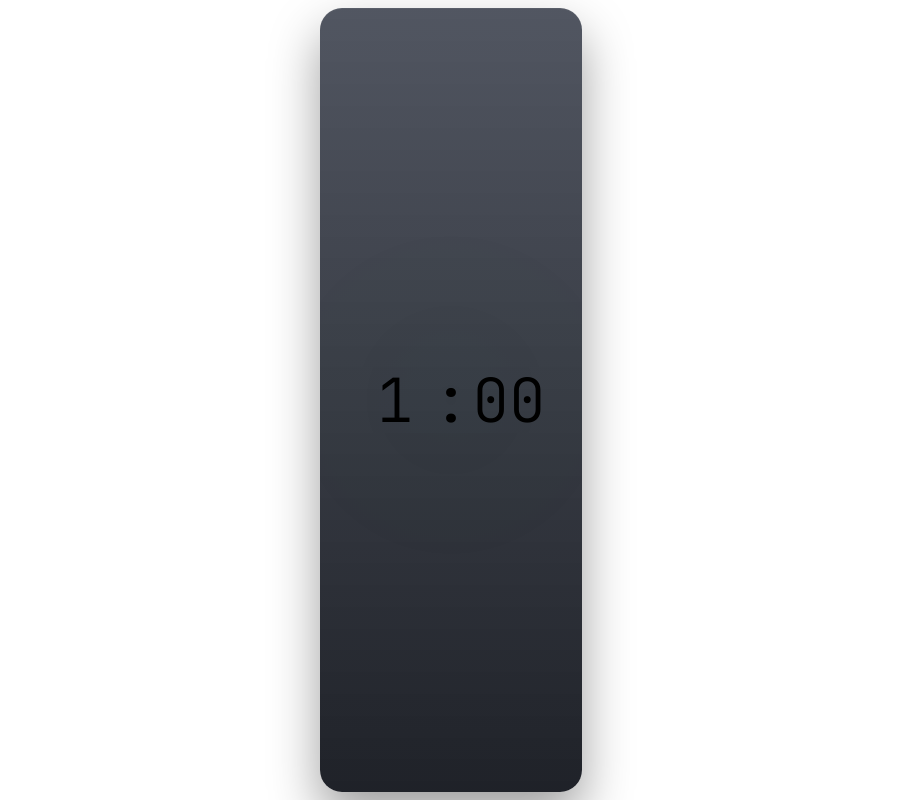
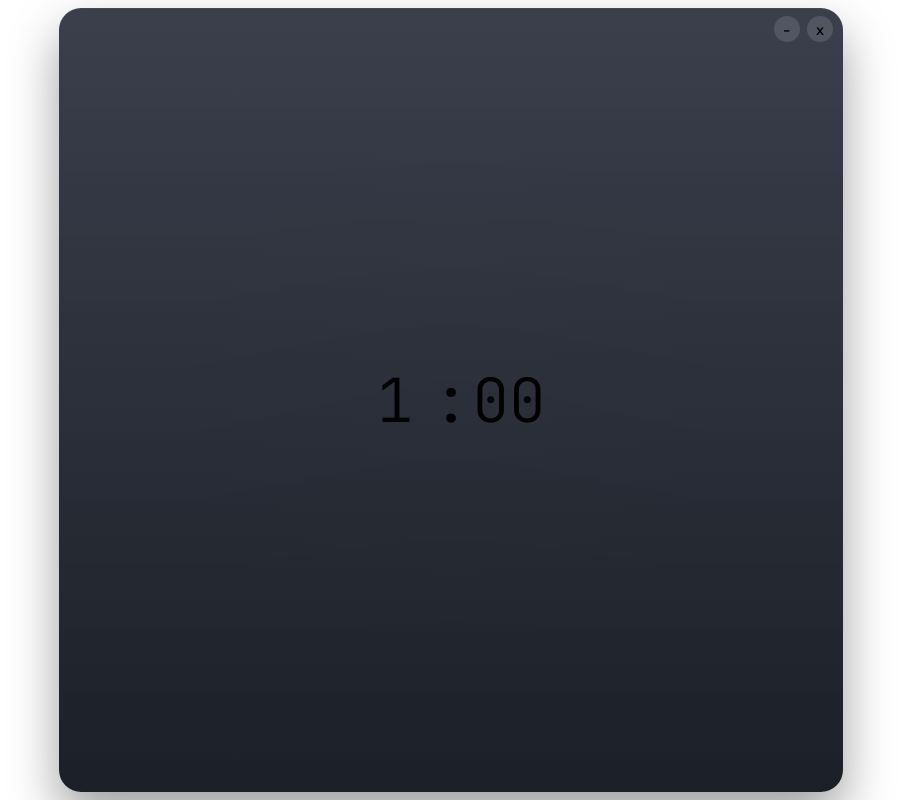
Before and after one commit to wesleyzjones1/CountdownTimer, a React (Vite) app: page / in a window 1280 px wide. Shown: the whole page, without its empty margins (189-1090 px from the left). Built offline with nearby package versions, Linux system fonts and the light colour scheme.

Commit message:
fix: enforce square widget layout

```diff
--- a/src/App.css
+++ b/src/App.css
@@ -38,30 +38,77 @@ body {
   width: 100%;
   height: 100%;
   padding: 8px;
-  -webkit-app-region: drag;
+  display: flex;
+  align-items: center;
+  justify-content: center;
 }
 
 .widget-shell {
+  position: relative;
   width: 100%;
   height: 100%;
-  display: flex;
-  align-items: center;
-  justify-content: center;
+  aspect-ratio: 1 / 1;
   border: 1px solid var(--border-color);
   border-radius: 22px;
   background:
-    linear-gradient(180deg, rgba(38, 44, 58, 0.8), rgba(17, 20, 27, 0.94)),
-    radial-gradient(circle at center, rgba(40, 200, 64, 0.08), transparent 48%);
+    linear-gradient(180deg, rgba(42, 47, 61, 0.92), rgba(20, 24, 32, 0.97)),
+    radial-gradient(circle at center, rgba(40, 200, 64, 0.06), transparent 48%);
   box-shadow:
     0 24px 50px rgba(0, 0, 0, 0.38),
     inset 0 1px 0 rgba(255, 255, 255, 0.05);
   backdrop-filter: blur(18px);
 }
 
+.widget-header {
+  position: absolute;
+  inset: 8px 10px auto 10px;
+  display: flex;
+  align-items: center;
+  justify-content: space-between;
+  -webkit-app-region: drag;
+  z-index: 1;
+}
+
+.widget-spacer {
+  width: 52px;
+  height: 1px;
+}
+
+.widget-actions {
+  display: flex;
+  align-items: center;
+  gap: 0.45rem;
+  -webkit-app-region: no-drag;
+}
+
+.window-button {
+  width: 26px;
+  height: 26px;
+  border: 0;
+  border-radius: 50%;
+  background: rgba(255, 255, 255, 0.12);
+  color: var(--text-primary);
+  font: inherit;
+  line-height: 1;
+  cursor: pointer;
+  transition: background 0.2s ease, transform 0.2s ease;
+}
+
+.window-button:hover {
+  background: rgba(255, 255, 255, 0.2);
+  transform: translateY(-1px);
+}
+
+.window-button.close:hover {
+  background: rgba(255, 64, 85, 0.28);
+}
+
 .app-main {
+  width: 100%;
+  height: 100%;
   display: flex;
   align-items: center;
   justify-content: center;
-  padding: 0.4rem;
+  padding: 0.45rem;
   -webkit-app-region: no-drag;
 }
--- a/src/App.jsx
+++ b/src/App.jsx
@@ -1,12 +1,43 @@
 ﻿import CountdownTimer from './components/CountdownTimer';
 import './App.css';
+
+function minimizeWindow() {
+  window.widgetWindow?.minimize?.();
+}
+
+function closeWindow() {
+  window.widgetWindow?.close?.();
+}
 
 export default function App() {
   return (
     <div className="app">
-      <main className="widget-shell app-main" aria-label="Countdown widget">
-        <CountdownTimer />
-      </main>
+      <section className="widget-shell" aria-label="Countdown widget">
+        <header className="widget-header">
+          <div className="widget-spacer" aria-hidden="true" />
+          <div className="widget-actions">
+            <button
+              type="button"
+              className="window-button"
+              aria-label="Minimize widget"
+              onClick={minimizeWindow}
+            >
+              -
+            </button>
+            <button
+              type="button"
+              className="window-button close"
+              aria-label="Close widget"
+              onClick={closeWindow}
+            >
+              x
+            </button>
+          </div>
+        </header>
+        <main className="app-main">
+          <CountdownTimer />
+        </main>
+      </section>
     </div>
   );
 }
```
Also changed, not shown: electron/main.js (+7 -4 lines).
